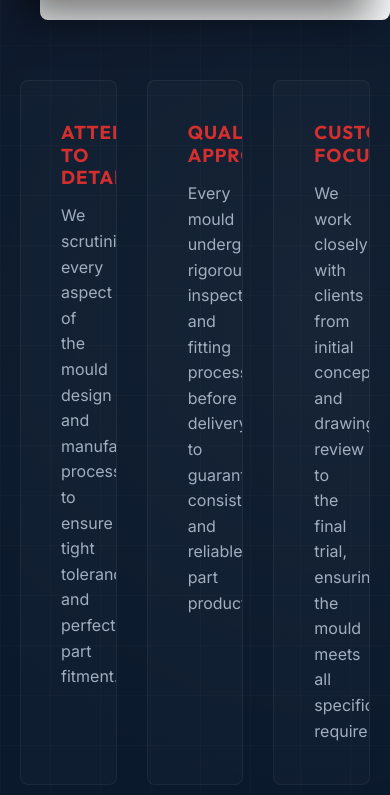
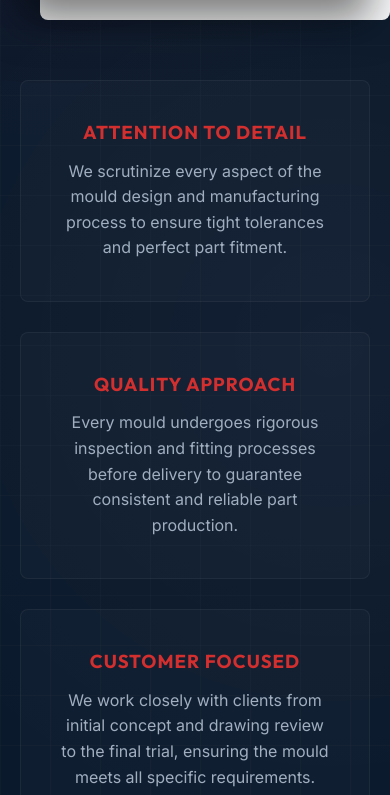
Before and after one commit to vivzz2216/vivek_moulds_enterprises, a React app: page about.html in a window 390 px wide. Shown: the part 1219-2014 px from the top of the page. Built offline with nearby package versions, Linux system fonts and the light colour scheme.

Commit message:
fix: remove hardcoded grid columns in about page to fix mobile responsiveness

```diff
--- a/about.html
+++ b/about.html
@@ -51,7 +51,7 @@
         </div>
       </div>
 
-      <div class="services-grid" style="grid-template-columns: 1fr 1fr 1fr; gap: 30px;">
+      <div class="services-grid" style="gap: 30px;">
         <div class="service-card" style="padding: 40px; text-align: center; background: rgba(255,255,255,0.02); border: 1px solid rgba(255,255,255,0.05); border-radius: 8px;">
           <h3 style="color: var(--color-accent); margin-bottom: 15px; letter-spacing: 1px;">ATTENTION TO DETAIL</h3>
           <p style="color: #a0aec0; line-height: 1.6;">We scrutinize every aspect of the mould design and manufacturing process to ensure tight tolerances and perfect part fitment.</p>
```
